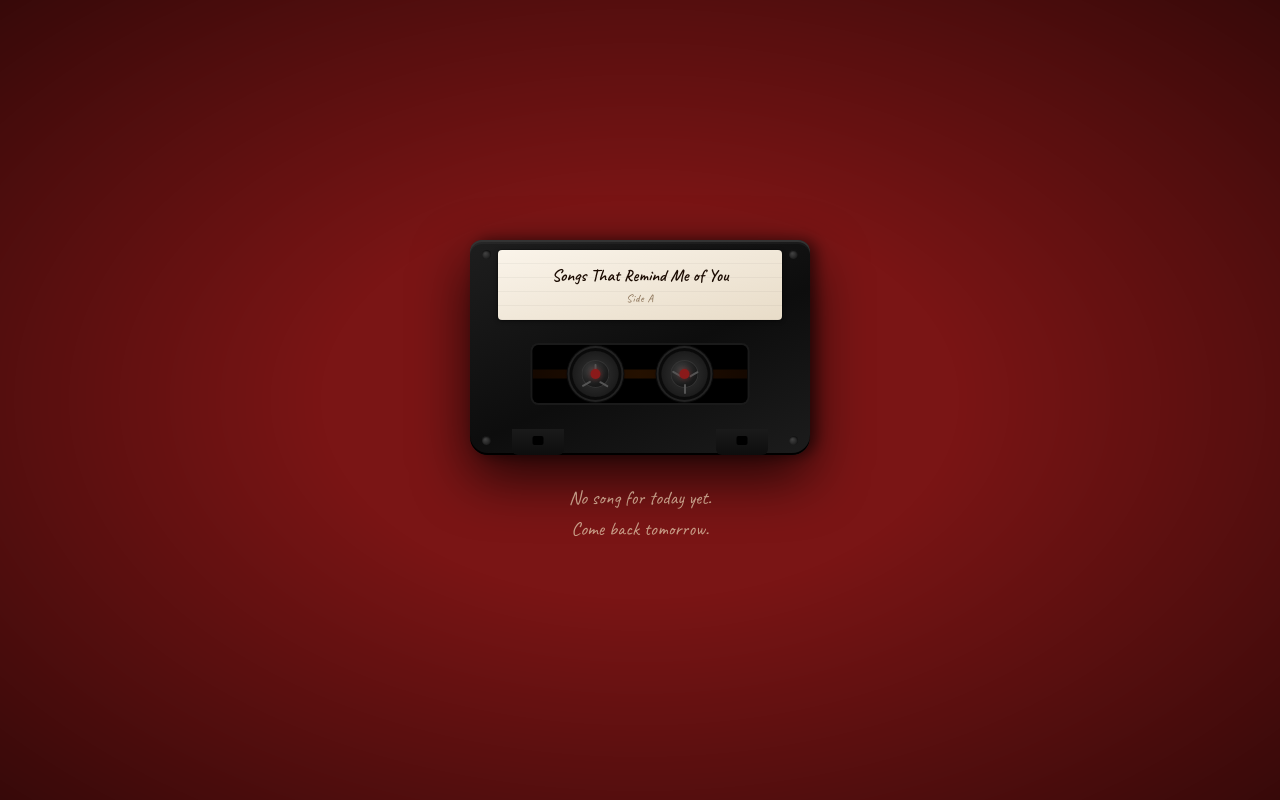
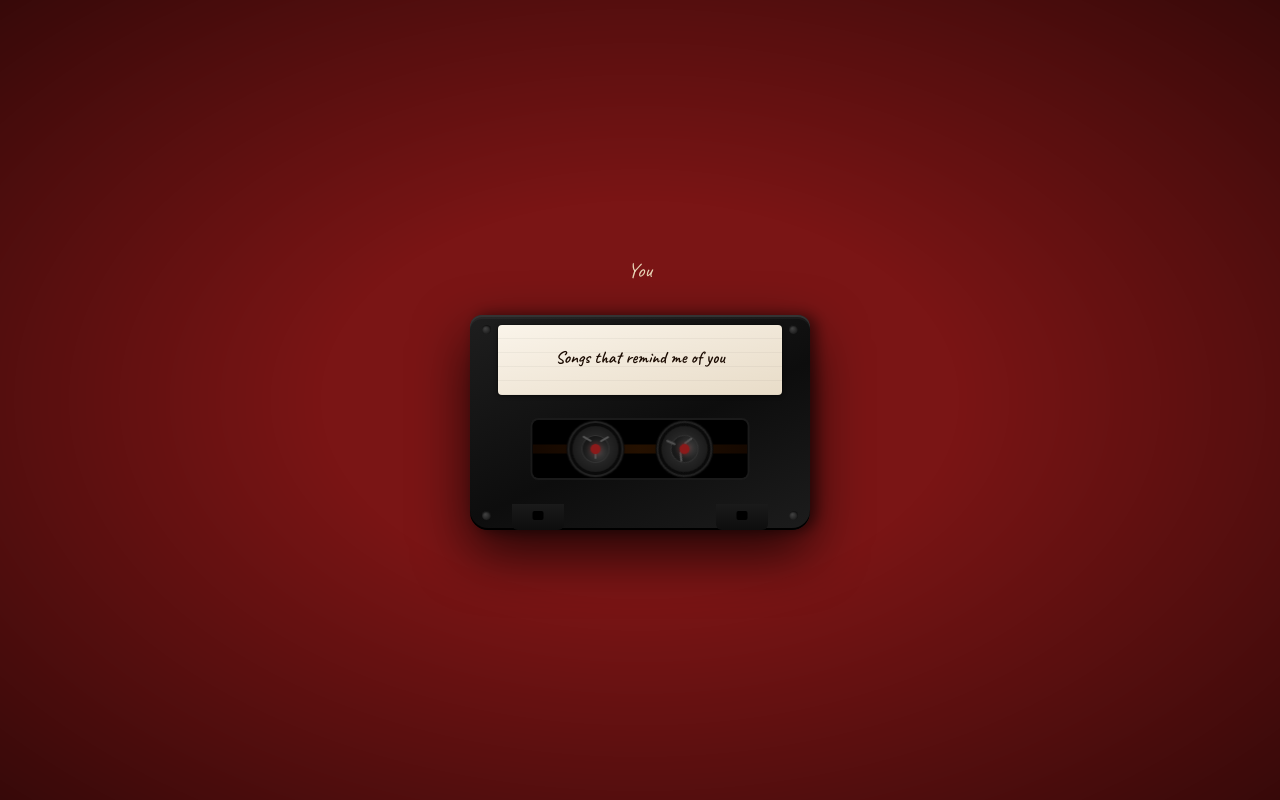
Before and after one commit to rutvikkeche/cassette, a plain HTML site: page index.html in a window 1280 px wide. Drawn offline with Linux system fonts and the light colour scheme.

Commit message:
Update song date and mp3 file in index.html

```diff
--- a/index.html
+++ b/index.html
@@ -334,10 +334,10 @@
 <script>
   const SONGS = [
     {
-      date:   "2026-11-21",
+      date:   "2026-11-22",
       title:  "Songs that remind me of you",
       artist: "",
-      mp3:    "songs/Hurricane.mp3",
+      mp3:    "songs/Firework.mp3",
       note: "You"
     }
   ];
```
